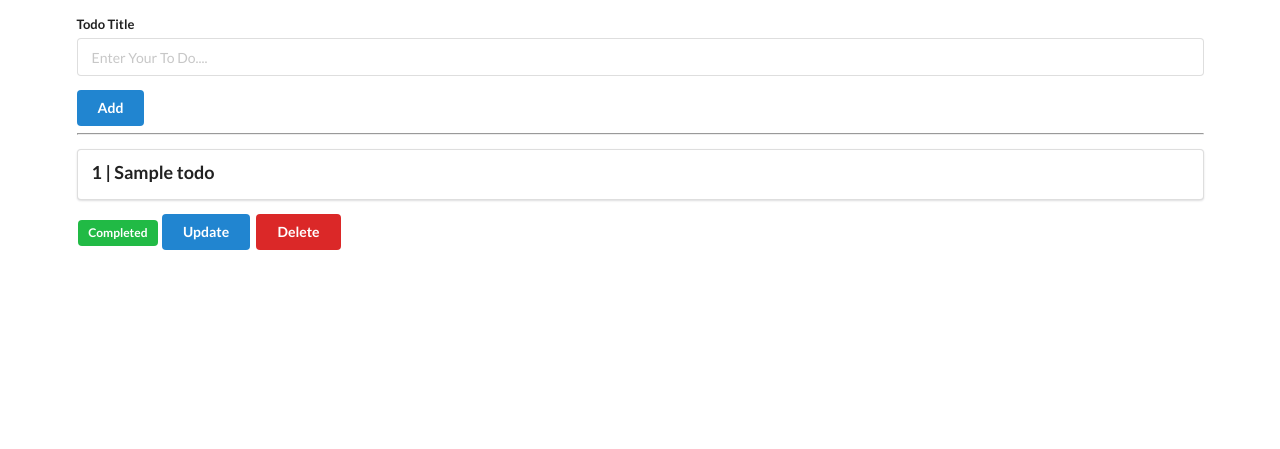
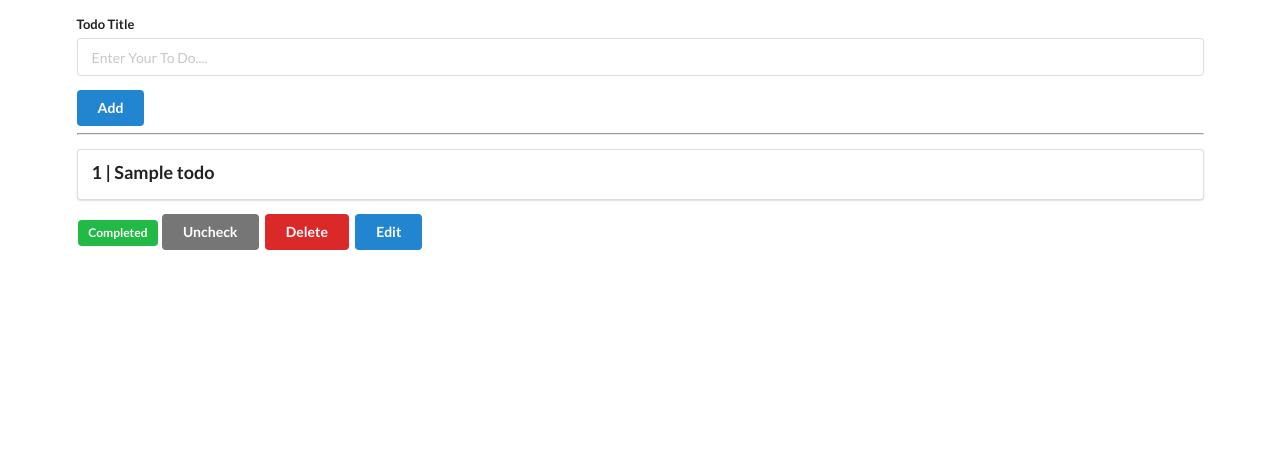
Before and after one commit to coderwoder/ToDoMate, a Flask app: page / in a window 1280 px wide. Shown: the part 82-531 px from the top of the page. Run offline with Flask 3, Linux system fonts and the light colour scheme; tables that the repository leaves empty hold one stand-in row (values such as "Sample post"); some libraries are stand-ins or nearby versions.

Commit message:
Added Edit feature UI

```diff
--- a/flasktodo/templates/index.html
+++ b/flasktodo/templates/index.html
@@ -5,6 +5,7 @@
     <meta name="viewport" content="width=device-width, initial-scale=1.0">
     <title>ToDo</title>
     <link rel="stylesheet" href="https://cdn.jsdelivr.net/npm/semantic-ui@2.4.2/dist/semantic.min.css">
+    <script src="https://code.jquery.com/jquery-3.1.1.min.js" crossorigin="anonymous"></script>
     <script src="https://cdn.jsdelivr.net/npm/semantic-ui@2.4.2/dist/semantic.min.js"></script>
 </head>
 <body>
@@ -27,16 +28,36 @@
 
         {% if todo.status == False %}
         <span class="ui gray label"> Uncompleted </span>
-
+        <a class="ui green button" href="/update_status/{{ todo.id }}"> Check </a>
         {% else %}
         <span class="ui green label"> Completed </span>
+        <a class="ui grey button" href="/update_status/{{ todo.id }}"> Uncheck </a>
         {% endif %}
 
-        <a class="ui blue button" href="/update_status/{{ todo.id }}"> Update </a>
         <a class="ui red button" href="/delete/{{ todo.id }}"> Delete </a>
-
+        <button class="ui blue button" onclick="openEditModal()"> Edit </button>
         {% endfor %}
 
+        <div onclick="openEditModal()" class="ui modal">
+            <i class="close icon"></i>
+            <div class="header">
+              Edit ToDo
+            </div>
+            <div class="content">
+                <form id="editForm" class="ui form" method="post" action="/edit">
+                    <input type="hidden" name="id" id="editTodoId">
+                    <div class="field">
+                        <label>Todo Title</label>
+                        <input type="text" name="title" id="editTodoTitle" placeholder="Edit your To Do...">
+                    </div>
+                    <button class="ui blue button" type="submit">Save</button>
+                </form>
+            </div>
     </div>
+    <script>
+function openEditModal(){
+    $('.ui.modal').modal('show');
+}
+    </script>
 </body>
 </html>
--- a/flasktodo/todo.py
+++ b/flasktodo/todo.py
@@ -32,6 +32,13 @@ def update_status(todo_id):
     db.session.commit()
     return redirect(url_for("home"))
 
+@app.route("/edit",methods=['POST'])
+def edit():
+
+    db.session.commit()
+    return redirect(url_for("home"))
+
+
 @app.route("/delete/<int:todo_id>")
 def delete(todo_id):
     deleting_todo=Todo.query.filter_by(id=todo_id).first()
```
Also changed, not shown: flasktodo/instance/data.db, package-lock.json (added).
